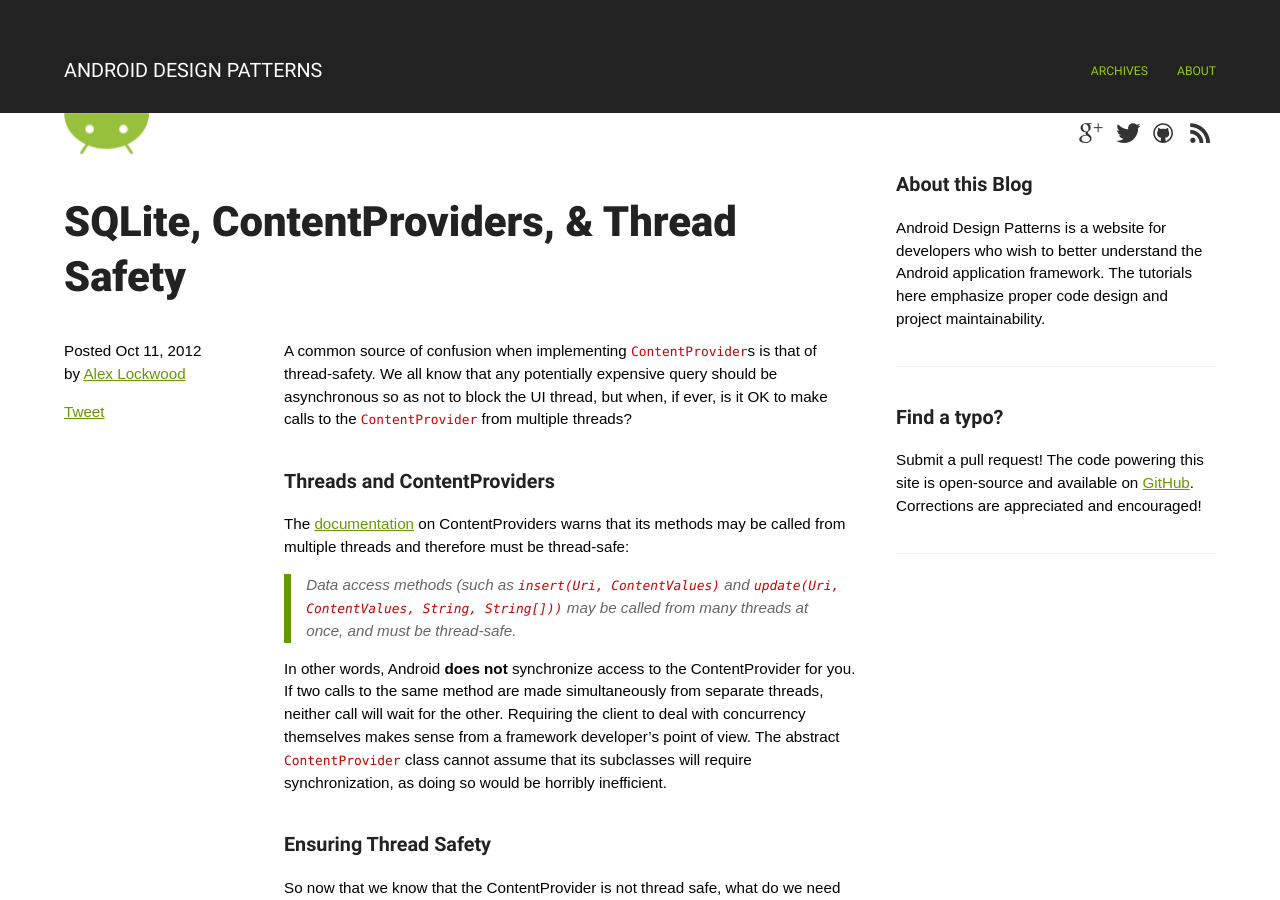
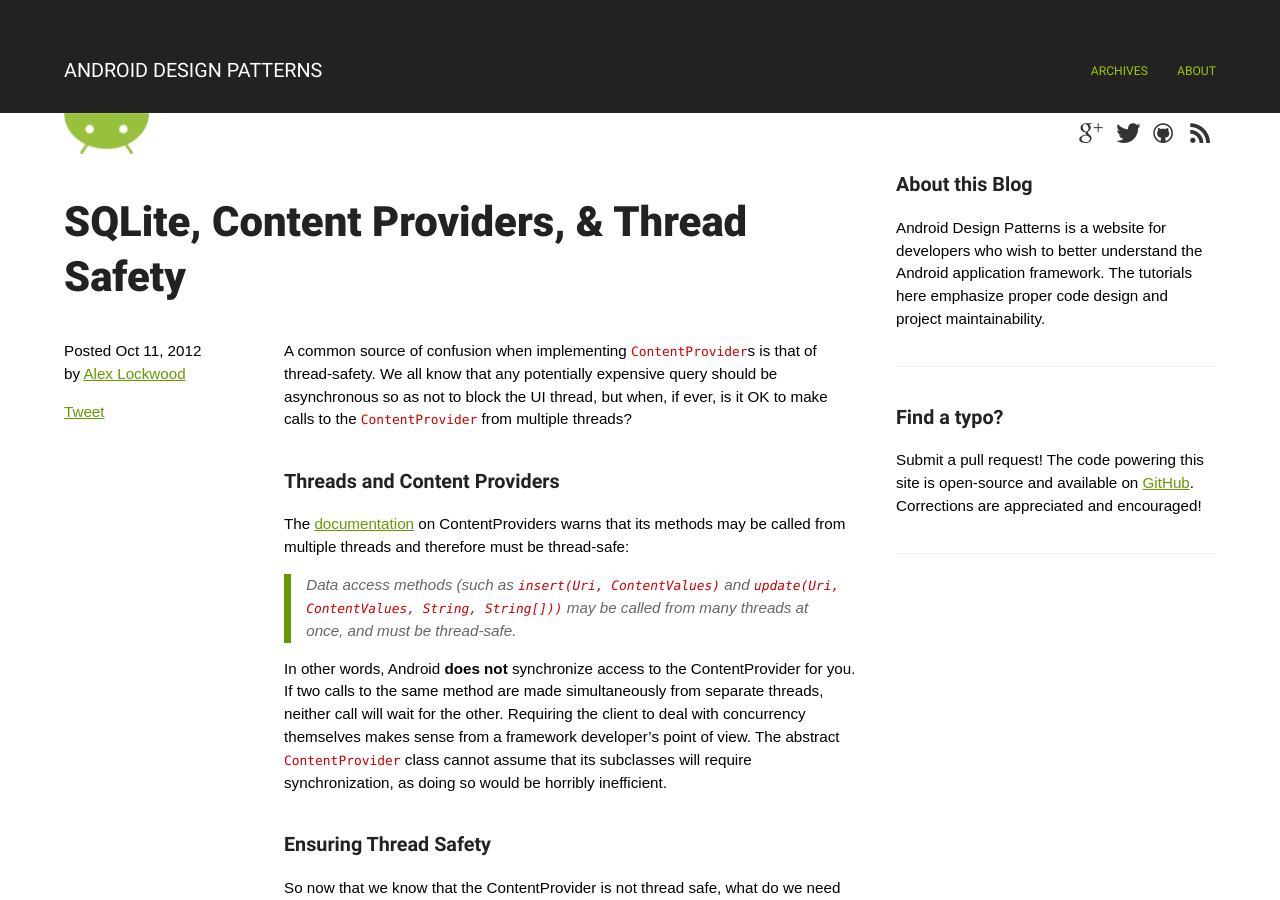
Before and after one commit to alexjlockwood/AndroidDesignPatterns, a Jekyll site: the page built from _posts/2012-10-11-sqlite-content-providers-thread-safety.md, in a window 1280 px wide and 900 px high. Built offline with Jekyll 4.4.1, drawn with Linux system fonts in a browser that asks for light colours; some web fonts are replaced; Markdown is read by kramdown in place of the engine named in the settings; comment, search, counter and statistics services are not loaded.

```diff
--- a/_posts/2012-10-11-sqlite-content-providers-thread-safety.md
+++ b/_posts/2012-10-11-sqlite-content-providers-thread-safety.md
@@ -1,6 +1,6 @@
 ---
 layout: post
-title: 'SQLite, ContentProviders, & Thread Safety'
+title: 'SQLite, Content Providers, & Thread Safety'
 date: 2012-10-11
 permalink: /2012/10/sqlite-contentprovider-thread-safety.html
 ---
@@ -12,7 +12,7 @@
 
 <!--more-->
 
-### Threads and ContentProviders
+### Threads and Content Providers
 
 The <a href="http://developer.android.com/reference/android/content/ContentProvider.html">documentation</a>
 on ContentProviders warns that its methods may be called from multiple threads and therefore
```
Also changed, not shown: _posts/2013-08-20-fragment-transactions-activity-state-loss.md (+3 -0 lines).
